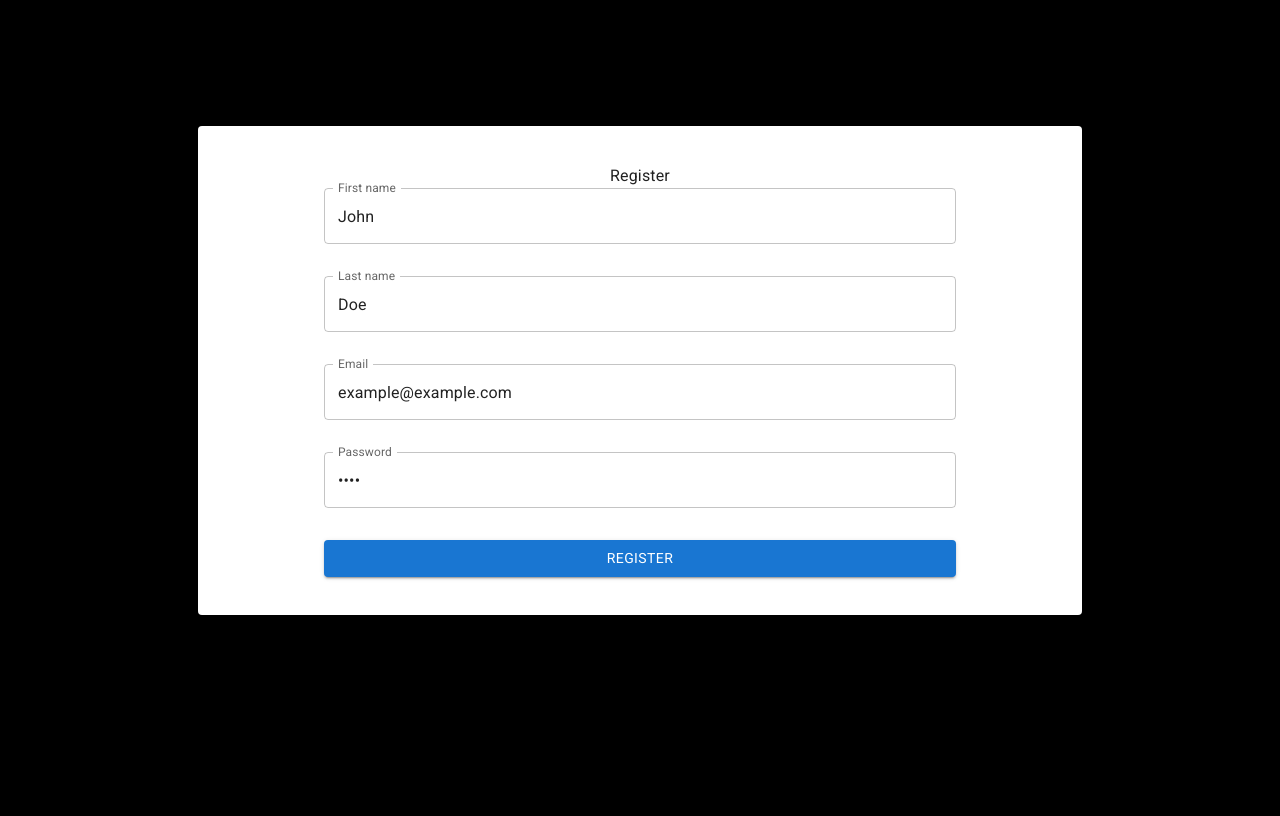
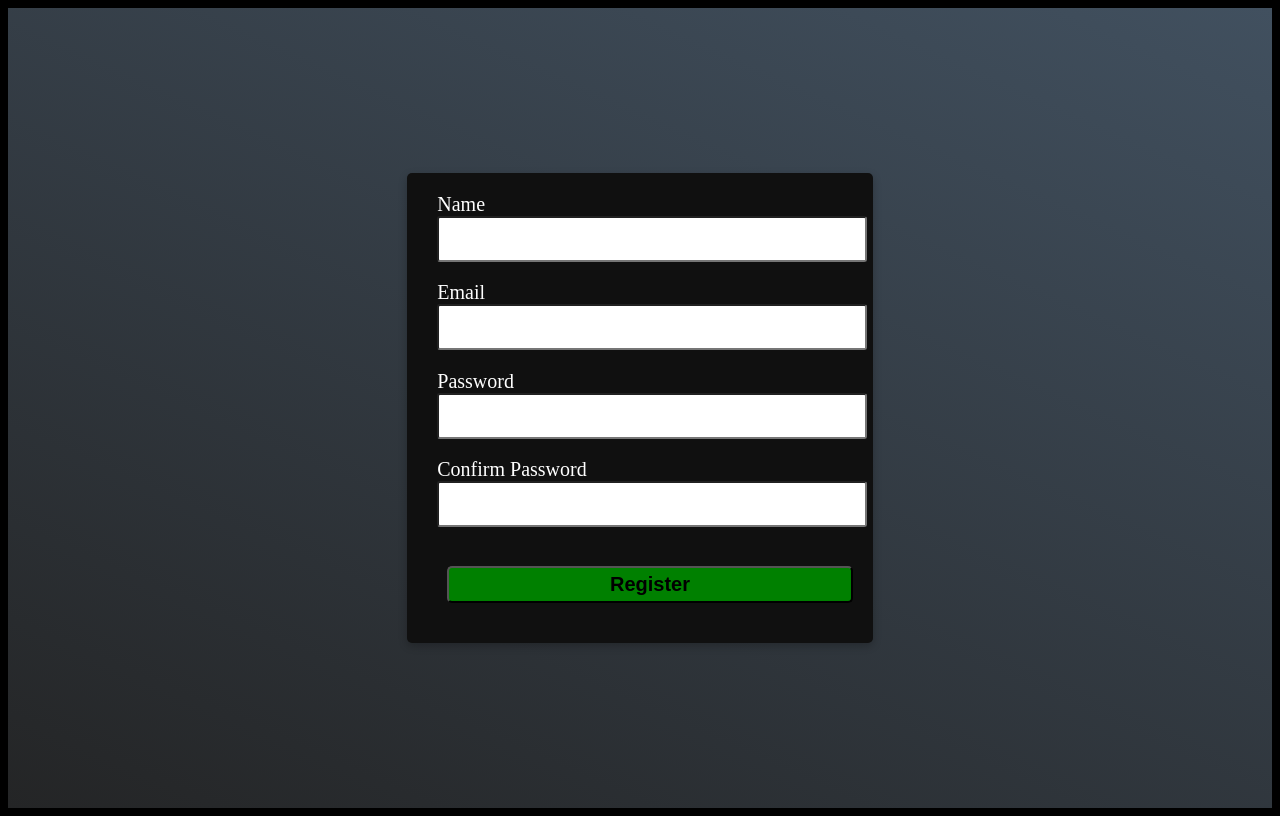
Before and after one commit to S-A-S-Back-For-More/SAS-MONGODB, a React (Vite) app in the folder client/: page / in a window 1280 px wide. Built offline with nearby package versions, Linux system fonts and the light colour scheme.

Commit message:
updated registration form(validation included)

```diff
--- /dev/null
+++ b/client/src/assets/utils/validationSchema/index.js
@@ -0,0 +1,18 @@
+import * as Yup from "yup";
+//must contain minimum 1 lowercase 1uppercase 1 numerical 1 special min 8 or longer
+const passwordRegex = new RegExp(
+    "^(?=.*[a-z])(?=.*[A-Z])(?=.*[0-9])(?=.*[!@#$%^&*])(?=.{8,})"
+);
+
+export const signupSchema = Yup.object({
+    name: Yup.string().min(3).required("Please enter your name."),
+    email: Yup.string()
+        .email("Please enter valid email.")
+        .required("Please enter your email."),
+    password: Yup.string()
+        .matches(passwordRegex, "Please enter a minimum of 8 characters: min 1 lowercase, min 1 uppercase, min 1 numerical, min 1 special character.")
+        .required("Please enter your password."),
+    cpassword: Yup.string()
+        .oneOf([Yup.ref("password")], "Password do NOT match!")
+        .required("Please enter confirm password."),
+});
--- a/client/src/components/RegisterForm.jsx
+++ b/client/src/components/RegisterForm.jsx
@@ -1,126 +1,70 @@
 import "./registerForm.css";
-import React from 'react';
-
-import { Button, Card,TextField,  Typography } from "@mui/material";
-import "@fontsource/roboto/400.css";
-import {useFormik} from "formik"
-import * as yup from "yup";
-
-
-  //yup validation
-  const userSchema = yup.object({
-    firstName: yup
-    .string('enter ur first name')
-    .required('first name is required'),
-    lastName: yup
-    .string('enter ur last name')
-    .required('last name is required'),
-    email: yup
-    .string('enter ur email')
-    .email('enter a valid email')
-    .required('email is required'),
-    password: yup
-    .string('enter ur password').min(4,'pass should be a min of 4 char')
-    .required('password is required'),
-
-  });
-
-function RegisterForm() {
-  // const handleSubmit = async (event) => {
-  //   //prevent refreshing the page when the form is submitted
-  //   event.preventDefault();
-  //   let formData = {
-  //     firstName: event.target[0].value,
-  //     lastName: event.target[1].value,
-  //     email: event.target[2].value,
-  //     password: event.target[3].value,
-
-  //   };
-  //   const isValid = await userSchema.isValid(formData)
-  //   console.log(formData)
-  //   console.log(isValid)
-  // };
+import React from "react";
+import { Formik, Form, Field } from "formik";
+import { signupSchema } from "../assets/utils/validationSchema/index";
 
 
 
-  //formik
+const initialValues = {
+  name: "",
+  email: "",
+  password: "",
+  cpassword: "",
+};
 
-    const formik = useFormik({
-      initialValues: {
-        firstName: "John",
-        lastName: "Doe",
-        email: "example@example.com",
-        password: "qwqw",
-      },
-      userSchema: userSchema, onSubmit: (values) => {
-        alert(JSON.stringify(values, null,2));
-      },
-    })
-
+const RegisterForm = () => {
+  const onSubmit = (data, actions) => {
+    console.log(data);
+    actions.resetForm();
+  };
 
   return (
-    <div className="parent" style={{ marginTop: "10%" }}>
-      <Card style={{ padding: "3% 10% 3% 10%" , width: '50%', margin: '0 auto'}}>
-      <Typography sx={{ textAlign: "center" }}>Register</Typography>
-        <form onSubmit={formik.handleSubmit} style={{display: 'flex',flexDirection: 'column',gap: '2em' }}>
-          <TextField
-            fullWidth
-            label="First name"
-            name="firstName"
-            id="firstName"
-            value={formik.values.firstName}
-            onChange={formik.handleChange}
-            error={formik.touched.firstName && Boolean(formik.errors.firstName)}
-            helperText={formik.touched.email && formik.errors.firstName}
+    <div className="app">
+      <Formik
+        initialValues={initialValues}
+        validationSchema={signupSchema}
+        onSubmit={onSubmit}
+      >
+        {({ errors, touched }) => (
+          <Form className="signup_form" action="#">
+            <label htmlFor="name">Name</label>
+            <Field type="text" name="name" />
+            <div className="error_container">
+              {errors.name && touched.name && (
+                <p className="form_error">{errors.name}</p>
+              )}
+            </div>
 
+            <label htmlFor="email">Email</label>
+            <Field type="email" name="email" />
+            <div className="error_container">
+              {errors.email && touched.email && (
+                <p className="form_error">{errors.email}</p>
+              )}
+            </div>
 
-          ></TextField>
-          <TextField
-            fullWidth
-            label="Last name"
-            name="lastName"
-            id="lastName"
-            value={formik.values.lastName}
-            onChange={formik.handleChange}
-            error={formik.touched.lastName && Boolean(formik.errors.lastName)}
-            helperText={formik.touched.lastName && formik.errors.lastName}
+            <label htmlFor="password">Password</label>
+            <Field type="password" name="password" />
+            <div className="error_container">
+              {errors.password && touched.password && (
+                <p className="form_error">{errors.password}</p>
+              )}
+            </div>
 
+            <label htmlFor="cpassword">Confirm Password</label>
+            <Field type="password" name="cpassword" />
+            <div className="error_container">
+              {errors.cpassword && touched.cpassword && (
+                <p className="form_error">{errors.cpassword}</p>
+              )}
+            </div>
 
-          ></TextField>
-          <TextField
-            fullWidth
-            label="Email"
-            name="email"
-            id="email"
-            value={formik.values.email}
-            onChange={formik.handleChange}
-            error={formik.touched.email && Boolean(formik.errors.email)}
-            helperText={formik.touched.email && formik.errors.email}
-
-
-          ></TextField>
-          <TextField
-            fullWidth
-            label="Password"
-            name="password"
-            id="password"
-            type="password"
-            value={formik.values.password}
-            onChange={formik.handleChange}
-            error={formik.touched.password && Boolean(formik.errors.password)}
-            helperText={formik.touched.password && formik.errors.password}
-            // error={!!yup.error?.password}
-            // helperText={"Please enter a password"}
-
-          ></TextField>
-
-          <Button variant="contained" type="submit" fullWidth name="submit">
-            Register
-          </Button>
-        </form>
-      </Card>
+            <button type="submit">Register</button>
+          </Form>
+        )}
+      </Formik>
     </div>
   );
-}
+};
 
 export default RegisterForm;
--- a/client/src/components/registerForm.css
+++ b/client/src/components/registerForm.css
@@ -2,4 +2,70 @@
 
   body {
    background-color: black;
+   overflow-y: hidden;
+
   }
+
+  .app {
+    background: linear-gradient(
+        204deg,
+        rgb(65, 80, 95) 0%,
+        rgb(36, 37, 38) 100%
+    );
+    color: #fff;
+    width: 100%;
+    height: 100vh;
+    display: flex;
+    align-items: center;
+    justify-content: center;
+    overflow-y: hidden;
+}
+
+.signup_form {
+    background: #101010;
+    padding: 20px 30px;
+    border-radius: 5px;
+    font-size: 20px;
+    box-shadow: rgba(0, 0, 0, 0.24) 0px 3px 8px;
+}
+
+.signup_form label {
+    font-weight: 500;
+}
+
+.signup_form input[type="text"],
+input[type="email"],
+input[type="password"] {
+    width: 100%;
+    height: 2rem;
+    padding: 5px 10px;
+    border-radius: 3px;
+    font-size: 18px;
+}
+
+.signup_form input[type="checkbox"] {
+    height: 15px;
+    width: 15px;
+    margin-right: 5px;
+}
+
+.signup_form button {
+    background-color: green;
+    color: #000;
+    width: 100%;
+    padding: 5px 10px;
+    font-size: 20px;
+    font-weight: 600;
+    cursor: pointer;
+    border-radius: 5px;
+    margin: 1em .5em;
+}
+
+.error_container {
+    height: 1.2rem;
+}
+
+.form_error {
+    font-size: 14px;
+    color: red;
+}
```
